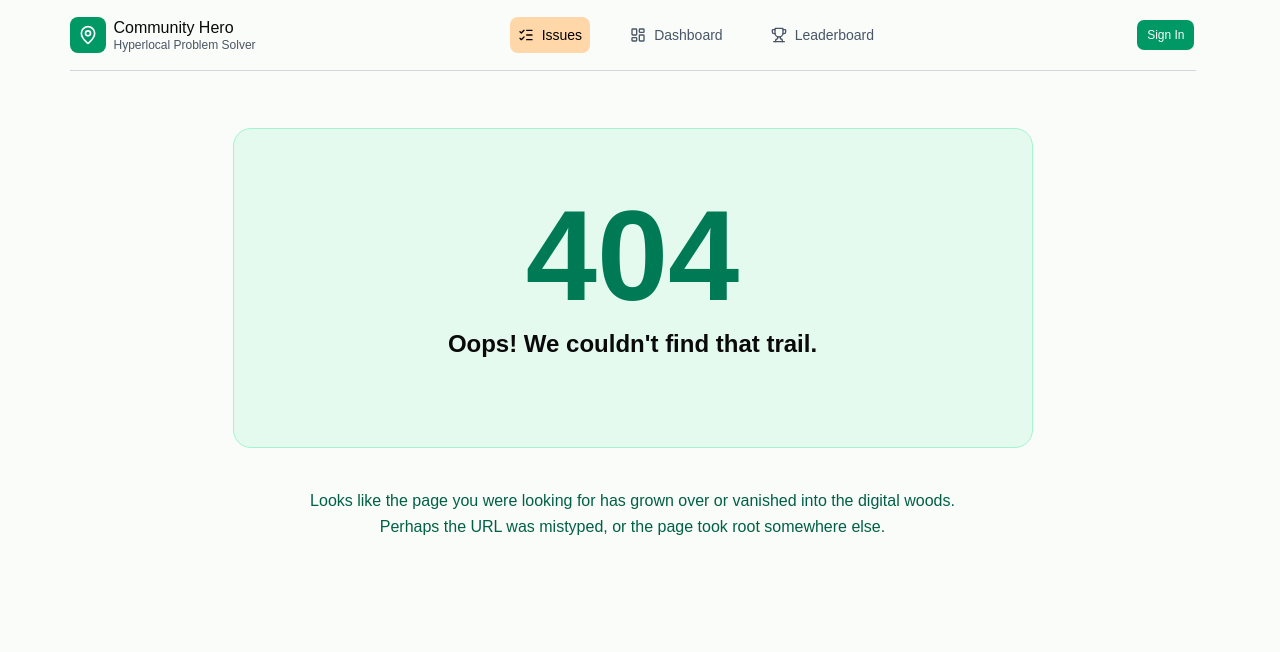
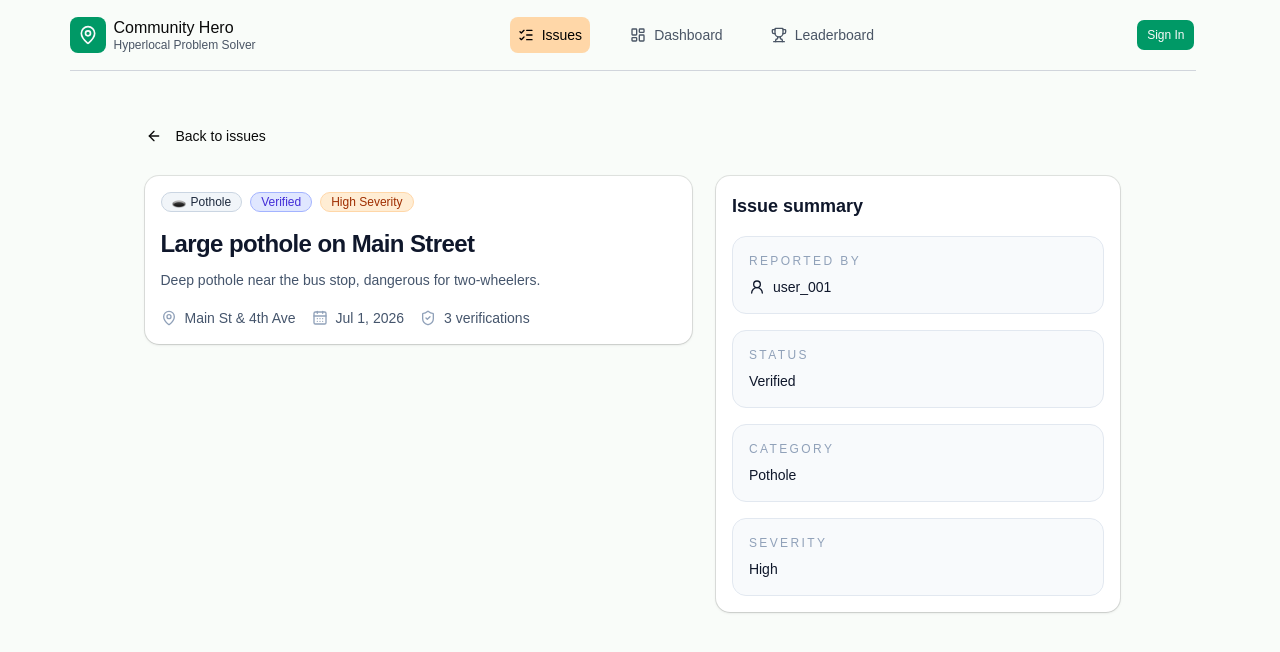
Before and after one commit to RupanSamanta/community-hero, a React (Vite) app: page /issues/1 in a window 1280 px wide. Shown: the top 652 px of the page. Built offline with nearby package versions, Linux system fonts and the light colour scheme.

Commit message:
feat: add IssueDetailsPage component and update routing in App; enhance IssueCard to navigate to issue details

```diff
--- a/src/App.jsx
+++ b/src/App.jsx
@@ -6,6 +6,7 @@ import IssuesPage from "./components/issues/IssuesPage"
 import Dashboard from "./components/dashboard/Dashboard"
 import Leaderboard from "./components/leaderboard/Leaderboard"
 import ReportIssue from "./components/report/ReportIssue"
+import IssueDetailsPage from "./components/issues/IssueDetailsPage"
 import { Toaster } from "@/components/ui/sonner"
 import Header from "./components/layout/Header"
 
@@ -20,6 +21,7 @@ function App() {
         <Route path="/dashboard" element={<Dashboard />} />
         <Route path="/leaderboard" element={<Leaderboard />} />
         <Route path="/report" element={<ReportIssue />} />
+        <Route path="/issues/:id" element={<IssueDetailsPage />} />
         <Route path="/" element={<Navigate to="/home" replace />} />
         <Route path="*" element={<NotFoundPage />} />
       </Routes>
--- a/src/components/issues/IssueCard.jsx
+++ b/src/components/issues/IssueCard.jsx
@@ -3,6 +3,7 @@ import { Badge } from "@/components/ui/badge"
 import { Button } from "@/components/ui/button"
 import { MapPin, ShieldCheck, CheckCircle2 } from "lucide-react"
 import { toast } from "sonner"
+import { useNavigate } from "react-router-dom"
 
 import { CategoryBadge } from "./CategoryBadge"
 import { StatusBadge } from "./StatusBadge"
@@ -12,6 +13,7 @@ import useCurrentUser from "@/hooks/useCurrentUser"
 
 export default function IssueCard({ issue, onVerify }) {
     const currentUser = useCurrentUser();
+    const navigate = useNavigate();
     const { title, description, category, status, severity, location, upvotes, verifiedBy = [], image } = issue
     const verificationCount = issue.verificationCount ?? upvotes ?? 0;
     const hasVerified = Boolean(currentUser?.id && verifiedBy.includes(currentUser.id));
@@ -31,8 +33,12 @@ export default function IssueCard({ issue, onVerify }) {
         onVerify?.(issue.id);
     }
 
+    const handleOpenDetails = () => {
+        navigate(`/issues/${issue.id}`, { state: { issue } })
+    }
+
     return (
-        <Card className="w-full max-w-100 shadow-sm rounded-2xl p-0 border border-slate-200 hover:shadow-md cursor-pointer transition-shadow bg-white flex flex-col gap-0.5 justify-start">
+        <Card className="w-full max-w-100 shadow-sm rounded-2xl p-0 border border-slate-200 hover:shadow-md cursor-pointer transition-shadow bg-white flex flex-col gap-0.5 justify-start" onClick={handleOpenDetails}>
 
             <CardHeader className="p-4 pb-3 flex flex-row flex-wrap items-center gap-2 m-0">
                 <CategoryBadge category={category} />
@@ -78,7 +84,10 @@ export default function IssueCard({ issue, onVerify }) {
                             size="sm"
                             variant={hasVerified ? "secondary" : "outline"}
                             className="rounded-full px-3 py-1.5 text-[0.7rem] font-semibold"
-                            onClick={handleVerify}
+                            onClick={(event) => {
+                                event.stopPropagation()
+                                handleVerify()
+                            }}
                         >
                             {hasVerified ? (
                                 <CheckCircle2 className="w-3.5 h-3.5" />
--- /dev/null
+++ b/src/components/issues/IssueDetailsPage.jsx
@@ -0,0 +1,136 @@
+import { useMemo } from "react"
+import { useLocation, useNavigate, useParams } from "react-router-dom"
+import { ArrowLeft, CalendarDays, MapPin, ShieldCheck, User2 } from "lucide-react"
+import { Button } from "@/components/ui/button"
+import { Card, CardContent, CardHeader } from "@/components/ui/card"
+import { Badge } from "@/components/ui/badge"
+import { CategoryBadge } from "./CategoryBadge"
+import { StatusBadge } from "./StatusBadge"
+import { SEVERITY_CONFIG } from "@/lib/constants"
+import { getIssues } from "@/lib/storage.js"
+
+function formatDate(value) {
+    if (!value) return "Unknown"
+
+    try {
+        return new Date(value).toLocaleDateString("en", {
+            year: "numeric",
+            month: "short",
+            day: "numeric",
+        })
+    } catch {
+        return value
+    }
+}
+
+function IssueDetailsPage() {
+    const navigate = useNavigate()
+    const { id } = useParams()
+    const location = useLocation()
+
+    const issue = useMemo(() => {
+        return location.state?.issue ?? getIssues().find((item) => String(item.id) === String(id))
+    }, [id, location.state?.issue])
+
+    if (!issue) {
+        return (
+            <div className="pt-30 pb-12 px-6 max-w-4xl mx-auto space-y-4">
+                <Button variant="ghost" className="pl-0" onClick={() => navigate(-1)}>
+                    <ArrowLeft className="mr-2 h-4 w-4" />
+                    Back
+                </Button>
+                <Card className="border-dashed border-slate-300 bg-white/70">
+                    <CardContent className="p-8 text-center text-slate-600">
+                        This issue could not be found.
+                    </CardContent>
+                </Card>
+            </div>
+        )
+    }
+
+    const previewImage = typeof issue.image === "string" ? issue.image : null;
+    const severityClass = SEVERITY_CONFIG[issue.severity] || SEVERITY_CONFIG.low;
+    const title = (issue.title || "Issue details") + " - Community Hero";
+
+    return (
+        <>
+            <title>{title}</title>
+            <div className="pt-30 pb-12 px-6 max-w-5xl mx-auto space-y-6">
+                <Button variant="ghost" className="pl-0" onClick={() => navigate(-1)}>
+                    <ArrowLeft className="mr-2 h-4 w-4" />
+                    Back to issues
+                </Button>
+
+                <div className="grid gap-6 lg:grid-cols-[1.15fr_0.85fr]">
+                    <div className="space-y-4">
+                        {previewImage && (
+                            <div className="overflow-hidden rounded-2xl border border-slate-200 bg-slate-50 shadow-sm">
+                                <img src={previewImage} alt={issue.title} className="h-80 w-full object-cover" />
+                            </div>
+                        )}
+
+                        <Card className="border-slate-200/80 shadow-sm">
+                            <CardHeader className="flex flex-wrap items-center gap-2">
+                                <CategoryBadge category={issue.category} />
+                                <StatusBadge status={issue.status} />
+                                <Badge variant="outline" className={`${severityClass} capitalize rounded-full px-2.5 py-1 text-xs font-normal`}>
+                                    {issue.severity} severity
+                                </Badge>
+                            </CardHeader>
+                            <CardContent className="space-y-4">
+                                <div>
+                                    <h1 className="text-2xl font-semibold tracking-tight text-slate-900">{issue.title}</h1>
+                                    <p className="mt-2 text-sm leading-6 text-slate-600">{issue.description}</p>
+                                </div>
+
+                                <div className="flex flex-wrap gap-4 text-sm text-slate-600">
+                                    <div className="flex items-center gap-2">
+                                        <MapPin className="h-4 w-4 text-slate-400" />
+                                        <span>{issue.location || "Location not provided"}</span>
+                                    </div>
+                                    <div className="flex items-center gap-2">
+                                        <CalendarDays className="h-4 w-4 text-slate-400" />
+                                        <span>{formatDate(issue.createdAt)}</span>
+                                    </div>
+                                    <div className="flex items-center gap-2">
+                                        <ShieldCheck className="h-4 w-4 text-slate-400" />
+                                        <span>{issue.verificationCount ?? issue.upvotes ?? 0} verifications</span>
+                                    </div>
+                                </div>
+                            </CardContent>
+                        </Card>
+                    </div>
+
+                    <Card className="border-slate-200/80 shadow-sm">
+                        <CardHeader>
+                            <h2 className="text-lg font-semibold text-slate-900">Issue summary</h2>
+                        </CardHeader>
+                        <CardContent className="space-y-4 text-sm text-slate-600">
+                            <div className="rounded-xl border border-slate-200 bg-slate-50 p-4">
+                                <p className="text-xs uppercase tracking-[0.2em] text-slate-400">Reported by</p>
+                                <div className="mt-2 flex items-center gap-2 text-slate-900">
+                                    <User2 className="h-4 w-4" />
+                                    <span>{issue.reportedBy || "Community member"}</span>
+                                </div>
+                            </div>
+                            <div className="rounded-xl border border-slate-200 bg-slate-50 p-4">
+                                <p className="text-xs uppercase tracking-[0.2em] text-slate-400">Status</p>
+                                <p className="mt-2 font-medium capitalize text-slate-900">{issue.status || "reported"}</p>
+                            </div>
+                            <div className="rounded-xl border border-slate-200 bg-slate-50 p-4">
+                                <p className="text-xs uppercase tracking-[0.2em] text-slate-400">Category</p>
+                                <p className="mt-2 font-medium capitalize text-slate-900">{issue.category || "other"}</p>
+                            </div>
+                            <div className="rounded-xl border border-slate-200 bg-slate-50 p-4">
+                                <p className="text-xs uppercase tracking-[0.2em] text-slate-400">Severity</p>
+                                <p className="mt-2 font-medium capitalize text-slate-900">{issue.severity || "other"}</p>
+                            </div>
+                        </CardContent>
+                    </Card>
+                </div>
+            </div>
+        </>
+    )
+}
+
+export default IssueDetailsPage;
```
